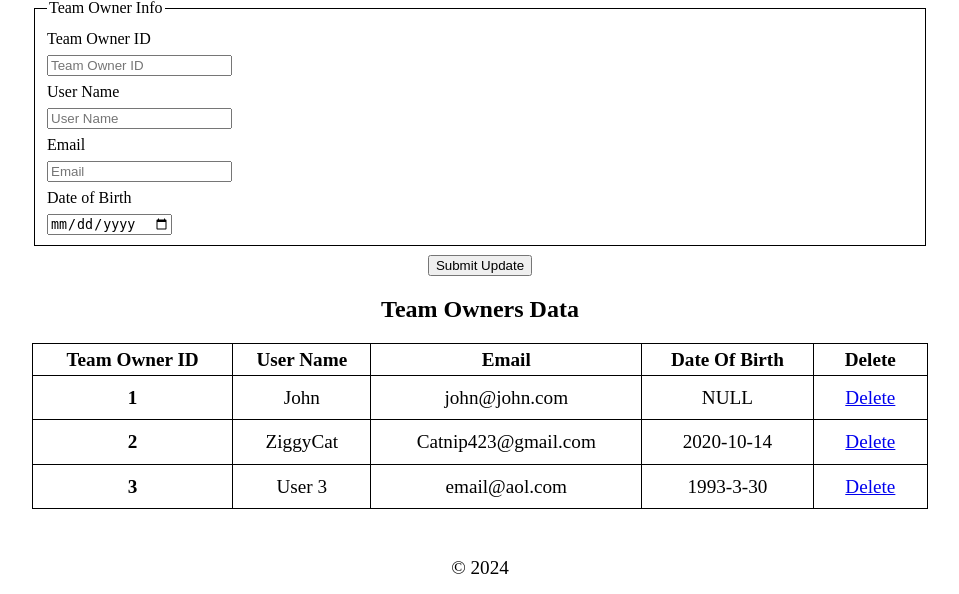
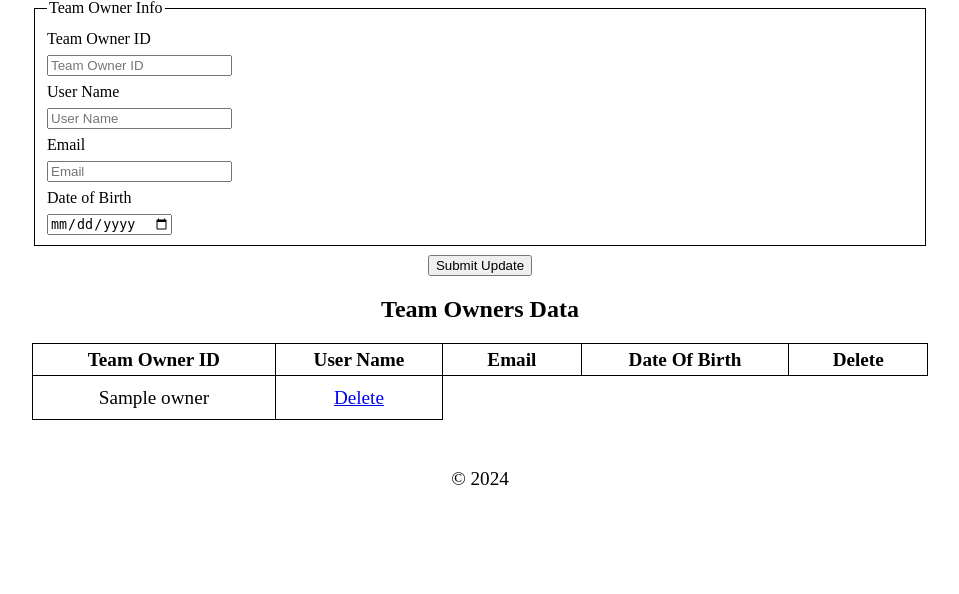
Before and after one commit to khaledalsaraireh/CS340-Project, a Flask app: template templates/team_owners.j2 in a window 1280 px wide. Shown: the part 500-1094 px from the top of the page, without its empty margins (160-1119 px from the left). After the commit the page ends 985 px from the top, so only its background shows below. Run offline with Flask 3, Linux system fonts and the light colour scheme; the template is opened without the code that fills it: most values are stand-ins (such as "Sample title", 1, 10 or a date in 2020); some libraries are stand-ins or nearby versions.

Commit message:
team owners CRUD

```diff
--- a/app.py
+++ b/app.py
@@ -28,10 +28,6 @@ app.config['MYSQL_CURSORCLASS'] = "DictCursor"
 @app.route("/")
 def home():
     return render_template("index.j2")
-
-@app.route("/index")
-def index():
-    return redirect("/")
 # ---------- Home Page Routes End ----------
 
 
@@ -71,7 +67,7 @@ def delete_player(id):
     return redirect("/players")
 
 
-@app.route("/update_player", methods =["GET", "POST"])
+@app.route("/update_player", methods =["POST"])
 def update_player():
     playerId = request.form["playerID"]
     playerName = request.form["playerName"]
@@ -134,7 +130,7 @@ def delete_team(id):
 
     return redirect("/teams")
 
-@app.route("/update_team", methods =["GET", "POST"])
+@app.route("/update_team", methods =["POST"])
 def update_team():
     teamName = request.form["name"]
     wins = request.form["wins"]
@@ -166,7 +162,55 @@ def update_team():
 # ---------- Team Owner Routes Start ----------
 @app.route("/team_owners", methods = ["GET", "POST"])
 def team_owners():
-    return render_template("team_owners.j2")
+    if request.method == "GET":
+        query = """
+        SELECT teamOwnerID, userName, email, dateOfBirth
+        FROM TeamOwners;
+        """
+        cur = mysql.connection.cursor()
+        cur.execute(query)
+        data = cur.fetchall()
+
+    if request.method == "POST":
+        name = request.form["userName"]
+        email = request.form["email"]
+        dob = request.form["dateOfBirth"]
+        query = """
+        INSERT INTO TeamOwners (userName, email, dateOfBirth)
+        VALUES (%s, %s, %s);
+        """
+        cur = mysql.connection.cursor()
+        cur.execute(query, (name, email, dob))
+        mysql.connection.commit()
+        return redirect("/team_owners")
+
+    return render_template("team_owners.j2", team_owners_data = data)
+
+
+@app.route("/delete_owner/<int:id>")
+def delete_team_owner(id):
+    query = "DELETE TeamOwners FROM TeamOwners WHERE teamOwnerID = %s"
+    cur = mysql.connection.cursor()
+    cur.execute(query, (id, ))
+    mysql.connection.commit()
+    return redirect("/team_owners")
+
+
+@app.route("/update_team_owner", methods = ["POST"])
+def update_team_owner():
+    name = request.form["userName"]
+    email = request.form["email"]
+    dob = request.form["dateOfBirth"]
+    ownerID = request.form["teamOwnerID"]
+    query = """
+    UPDATE TeamOwners
+    SET userName = %s, email = %s, dateOfBirth = %s
+    WHERE teamOwnerID = %s;
+    """
+    cur = mysql.connection.cursor()
+    cur.execute(query, (name, email, dob, ownerID))
+    mysql.connection.commit()
+    return redirect("/team_owners")
 # ---------- Team Owner Routes End ----------
 
 if __name__ == "__main__":
--- a/templates/index.j2
+++ b/templates/index.j2
@@ -12,7 +12,7 @@
          <h1>Fantasy Football Manager</h1>
       </header>
       <nav>
-        <a href="index">Home</a>
+        <a href="/">Home</a>
         <a href="players">Players</a>
         <a href="teams">Teams</a>
         <a href="team_owners">Team Owners</a>
--- a/templates/leagues.j2
+++ b/templates/leagues.j2
@@ -13,7 +13,7 @@
          <h1>Fantasy Football Manager</h1>
       </header>
       <nav>
-         <a href="index">Home</a>
+         <a href="/">Home</a>
          <a href="players">Players</a>
          <a href="teams">Teams</a>
          <a href="team_owners">Team Owners</a>
--- a/templates/matches.j2
+++ b/templates/matches.j2
@@ -13,7 +13,7 @@
          <h1>Fantasy Football Manager</h1>
       </header>
       <nav>
-         <a href="index">Home</a>
+         <a href="/">Home</a>
          <a href="players">Players</a>
          <a href="teams">Teams</a>
          <a href="team_owners">Team Owners</a>
--- a/templates/players.j2
+++ b/templates/players.j2
@@ -12,7 +12,7 @@
          <h1>Fantasy Football Manager</h1>
       </header>
       <nav>
-         <a href="index">Home</a>
+         <a href="/">Home</a>
          <a href="players">Players</a>
          <a href="teams">Teams</a>
          <a href="team_owners">Team Owners</a>
--- a/templates/team_owners.j2
+++ b/templates/team_owners.j2
@@ -12,7 +12,7 @@
          <h1>Fantasy Football Manager</h1>
       </header>
       <nav>
-         <a href="index">Home</a>
+         <a href="/">Home</a>
          <a href="players">Players</a>
          <a href="teams">Teams</a>
          <a href="team_owners">Team Owners</a>
@@ -23,7 +23,7 @@
       <main>
          <section>
             <h2>Add Team Owner</h2>
-                <form action="" method="POST">
+                <form action="/team_owners" method="POST">
                      <fieldset>
                         <legend>Team Owner Info</legend>
                         <label for="name">User Name</label>
@@ -38,7 +38,7 @@
         </section>
         <section>
          <h2>Update Team Owner</h2>
-         <form action="" method="POST">
+         <form action="/update_team_owner" method="POST">
                <fieldset>
                   <legend>Team Owner Info</legend>
                   <label for="teamOwnerID">Team Owner ID</label>
@@ -63,27 +63,16 @@
                <th>Date Of Birth</th>
                <th>Delete</th>
             </thead>
+            {% if team_owners_data %}
+            {% for owner in team_owners_data%}
             <tr>
-               <th>1</th>
-               <td>John</td>
-               <td>john@john.com</td>
-               <td>NULL</td>
-               <td><a href="#">Delete</a></td>
+               {% for key in owner%}
+               <td>{{ owner[key] }}</td>
+               {% endfor %}
+               <td><a href="/delete_owner/{{owner.teamOwnerID}}">Delete</a></td>
+            {% endfor %}
             </tr>
-            <tr>
-               <th>2</th>
-               <td>ZiggyCat</td>
-               <td>Catnip423@gmail.com</td>
-               <td>2020-10-14</td>
-               <td><a href="#">Delete</a></td>
-           </tr>
-           <tr>
-               <th>3</th>
-               <td>User 3</td>
-               <td>email@aol.com</td>
-               <td>1993-3-30</td>
-               <td><a href="#">Delete</a></td>
-            </tr>
+            {% endif %}
         </table>
       </section>
    </main>
--- a/templates/team_rosters.j2
+++ b/templates/team_rosters.j2
@@ -12,7 +12,7 @@
          <h1>Fantasy Football Manager</h1>
       </header>
       <nav>
-         <a href="index">Home</a>
+         <a href="/">Home</a>
          <a href="players">Players</a>
          <a href="teams">Teams</a>
          <a href="team_owners">Team Owners</a>
--- a/templates/teams.j2
+++ b/templates/teams.j2
@@ -12,7 +12,7 @@
          <h1>Fantasy Football Manager</h1>
       </header>
       <nav>
-         <a href="index">Home</a>
+         <a href="/">Home</a>
          <a href="players">Players</a>
          <a href="teams">Teams</a>
          <a href="team_owners">Team Owners</a>
```
